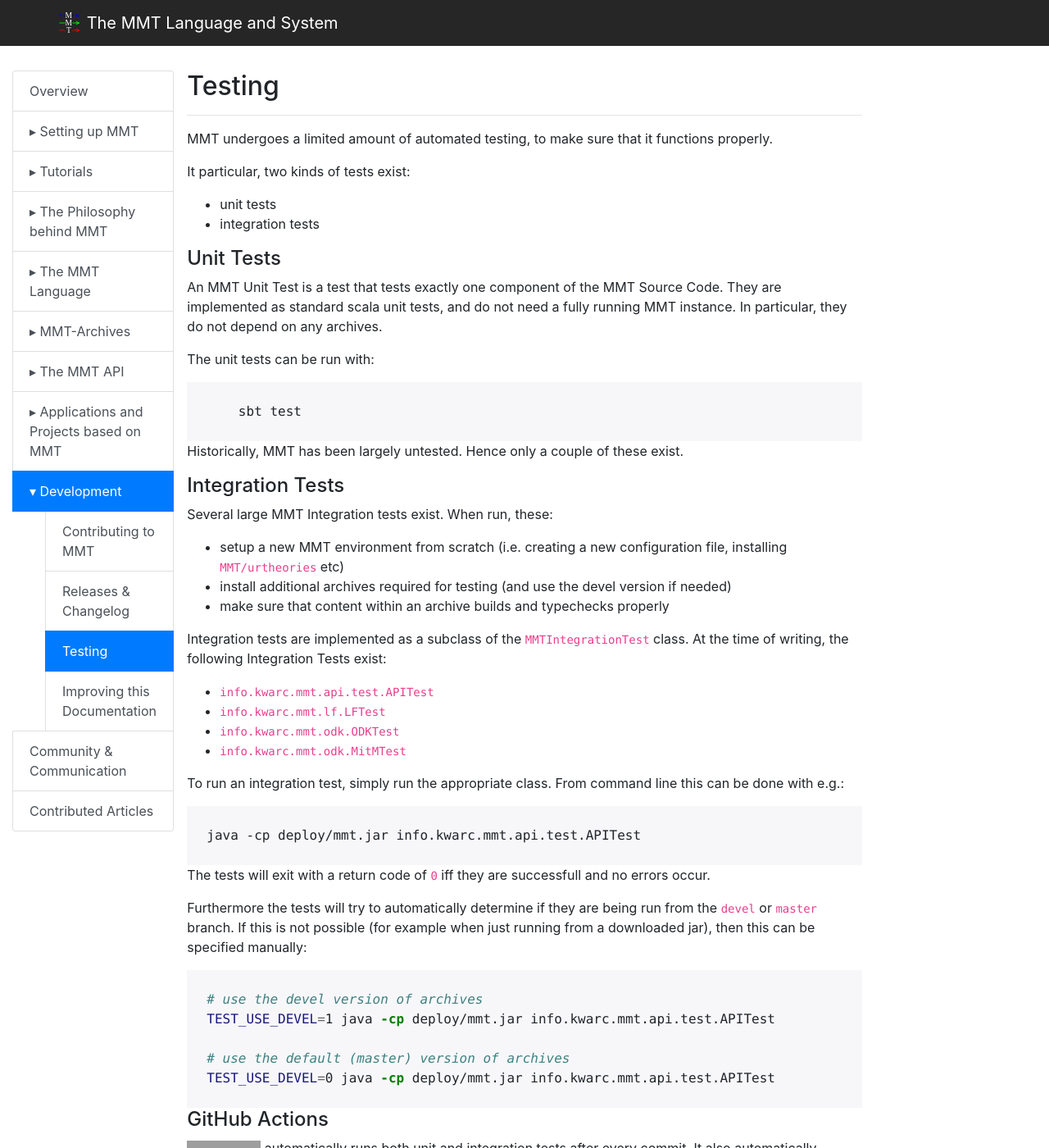
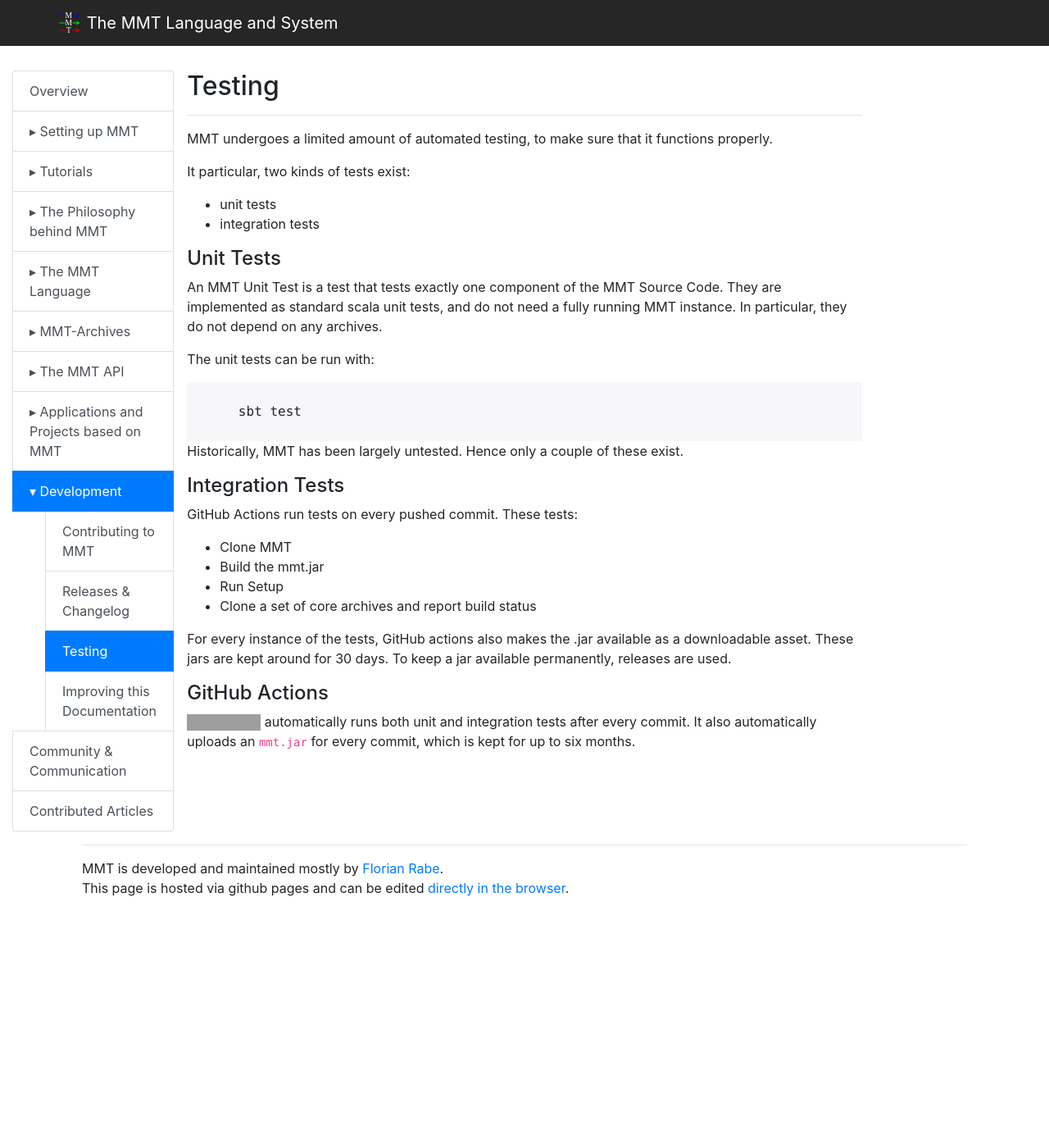
Before and after one commit to UniFormal/uniformal.github.io, a Jekyll site: the page built from doc/development/testing.md, in a window 1280 px wide and 1400 px high. Shown: the whole window at 82% size. Built offline with Jekyll 4.4.1, drawn with Linux system fonts in a browser that asks for light colours; grey boxes are pictures that could not be loaded.

Commit message:
Update testing doc

````diff
--- a/doc/development/testing.md
+++ b/doc/development/testing.md
@@ -27,41 +27,17 @@ Hence only a couple of these exist.
 
 #### Integration Tests
 
-Several large MMT Integration tests exist.
-When run, these:
+GitHub Actions run tests on every pushed commit.
+These tests:
 
-- setup a new MMT environment from scratch (i.e. creating a new configuration file, installing `MMT/urtheories` etc)
-- install additional archives required for testing (and use the devel version if needed)
-- make sure that content within an archive builds and typechecks properly
+- Clone MMT
+- Build the mmt.jar
+- Run Setup
+- Clone a set of core archives and report build status
 
-Integration tests are implemented as a subclass of the `MMTIntegrationTest` class.
-At the time of writing, the following Integration Tests exist:
-
-- `info.kwarc.mmt.api.test.APITest`
-- `info.kwarc.mmt.lf.LFTest`
-- `info.kwarc.mmt.odk.ODKTest`
-- `info.kwarc.mmt.odk.MitMTest`
-
-To run an integration test, simply run the appropriate class.
-From command line this can be done with e.g.:
-
-```
-java -cp deploy/mmt.jar info.kwarc.mmt.api.test.APITest
-```
-
-The tests will exit with a return code of `0` iff they are successfull and no errors occur.
-
-Furthermore the tests will try to automatically determine if they are being run from the `devel` or `master` branch.
-If this is not possible (for example when just running from a downloaded jar), then this can be specified manually:
-
-```bash
-# use the devel version of archives
-TEST_USE_DEVEL=1 java -cp deploy/mmt.jar info.kwarc.mmt.api.test.APITest
-
-# use the default (master) version of archives
-TEST_USE_DEVEL=0 java -cp deploy/mmt.jar info.kwarc.mmt.api.test.APITest
-```
-
+For every instance of the tests, GitHub actions also makes the .jar available as a downloadable asset.
+These jars are kept around for 30 days.
+To keep a jar available permanently, releases are used.
 #### GitHub Actions
 
 [![Devel Branch CI Status](https://github.com/Uniformal/MMT/workflows/CI/badge.svg?branch=devel)](https://github.com/UniFormal/MMT/actions?query=workflow%3ACI) automatically runs both unit and integration tests after every commit.
````
